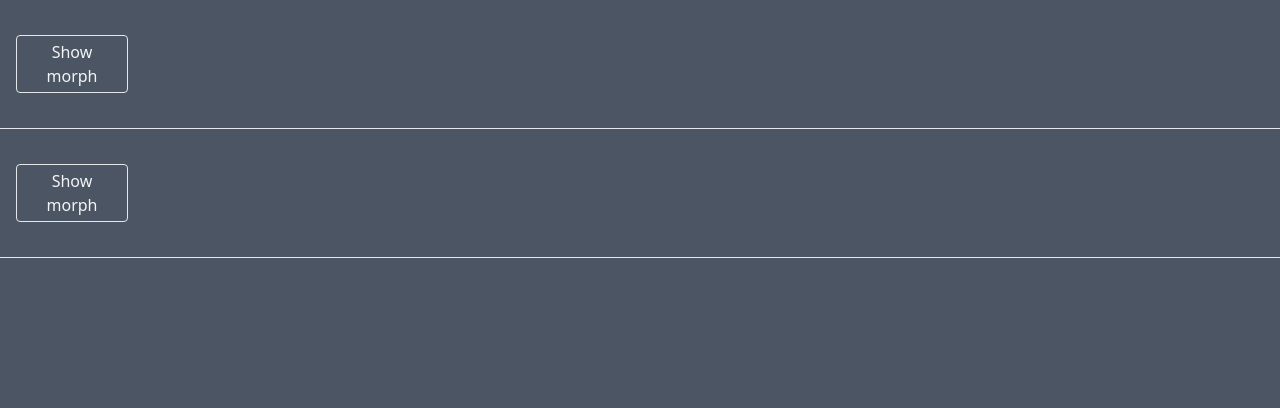
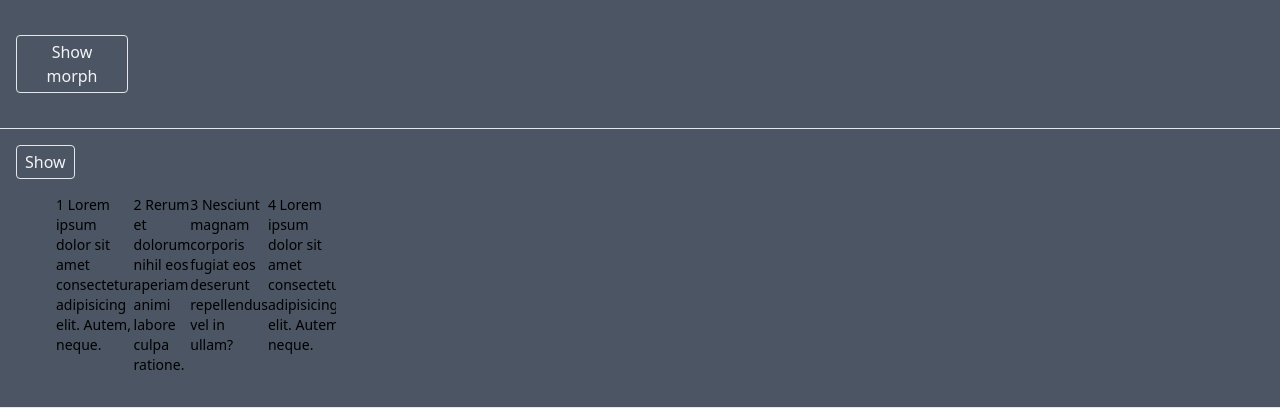
Before and after one commit to maxzz/react-spring-interpolation, a React (Vite) app: page / in a window 1280 px wide. Shown: the top 408 px of the page. Built offline with nearby package versions, Linux system fonts and the light colour scheme.

Commit message:
Feature: Listview scroller layout

```diff
--- a/src/App.tsx
+++ b/src/App.tsx
@@ -1,6 +1,7 @@
 import React from "react";
 import "./App.css";
-import DemoMorphSlot from "./components/MainDemo";
+import DemoListSlot from "./components/DemoListview";
+import DemoMorphSlot from "./components/DemoMorph";
 
 function App() {
   return (
@@ -9,7 +10,7 @@ function App() {
             <DemoMorphSlot />
         </div>
         <div className="border-b">
-            <DemoMorphSlot />
+            <DemoListSlot />
         </div>
     </div>
   );
--- /dev/null
+++ b/src/components/DemoListview.tsx
@@ -0,0 +1,61 @@
+import React from "react";
+
+type Card = {
+    id: string;
+    title: string;
+}
+
+type Props = {
+    items: Card[];
+}
+
+const DemoListview: React.FC<Props> = ({items}) => {
+    return (
+        <div className="flex px-10 py-4 w-80 overflow-x-scroll">
+            {items.map((item) =>
+                <div className="text-sm" key={item.id}>
+                    {item.title}
+                </div>
+            )}
+        </div>
+    );
+};
+
+const cards: Card[] = [
+    {
+        id: '1',
+        title: '1 Lorem ipsum dolor sit amet consectetur adipisicing elit. Autem, neque.'
+    },
+    {
+        id: '2',
+        title: '2 Rerum et dolorum nihil eos aperiam animi labore culpa ratione.'
+    },
+    {
+        id: '3',
+        title: '3 Nesciunt magnam corporis fugiat eos deserunt repellendus vel in ullam?'
+    },
+    {
+        id: '4',
+        title: '4 Lorem ipsum dolor sit amet consectetur adipisicing elit. Autem, neque.'
+    },
+    {
+        id: '5',
+        title: '5 Rerum et dolorum nihil eos aperiam animi labore culpa ratione.'
+    },
+    {
+        id: '6',
+        title: '6 Nesciunt magnam corporis fugiat eos deserunt repellendus vel in ullam?'
+    },
+];
+
+const DemoListSlot: React.FC = () => {
+    const [items, setItems] = React.useState(cards);
+    return (
+        <div className="mx-4 my-4">
+            <button className="px-2 py-1 border rounded text-gray-100 hover:bg-gray-500">Show</button>
+            <DemoListview items={items} />
+        </div>
+    )
+}
+
+export default DemoListSlot;
```
Also changed, not shown: src/components/DemoMorph.tsx (renamed from src/components/MainDemo.tsx).
